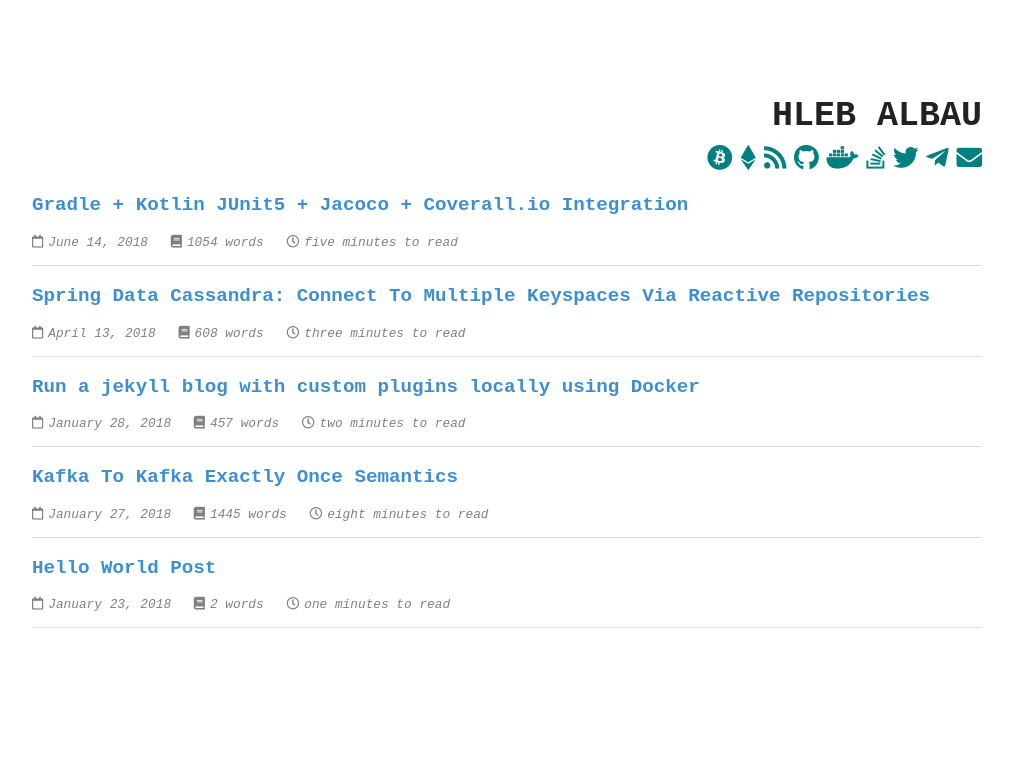
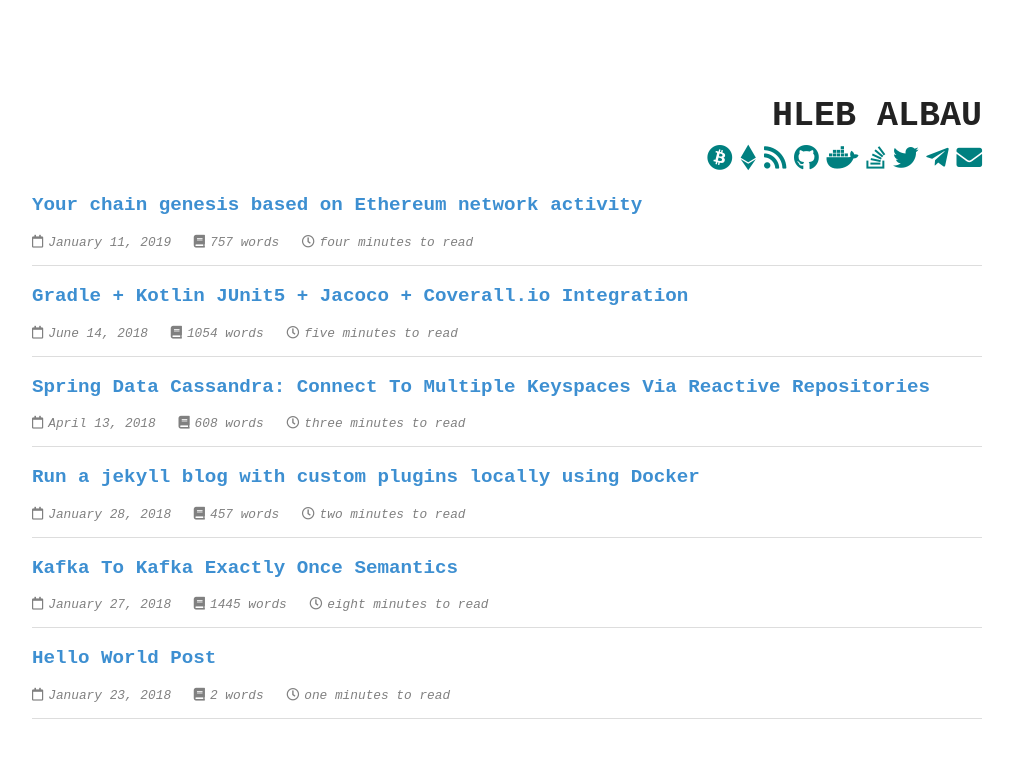
Before and after one commit to asadovka/hleb-albau.github.io, a Jekyll site: the page built from index.html, in a window 1280 px wide. Shown: the top 758 px of the page, without its empty margins (133-1147 px from the left). Built offline with Jekyll 4.4.1, drawn with Linux system fonts in a browser that asks for light colours; some of the changed lines change nothing that is shown.

Commit message:
Chain genesis based on activity from other chain

````diff
--- /dev/null
+++ b/_posts/2019-01-11-your-chain-genesis-based-on-ethereum-network-activity.md
@@ -0,0 +1,105 @@
+---
+layout: post
+title:  "Your chain genesis based on Ethereum network activity"
+date:   2019-01-11
+excerpt: ""
+keywords:
+  - drop
+  - airdrop
+  - eth
+  - ethereum
+  - genesis
+  - chain
+  - blockchain
+  - crypto
+---
+
+ Recently, I worked on launching our chain [**cyberd**](https://github.com/cybercongress/cyberd)
+public testnet.
+To attract active crypto users we decided to create genesis,
+where 70% of genesis tokens will be dropped to Ethereum users.
+But how to select those users? Yeah, it a bit complicated question and worthy of a separate post.
+All we need to know for now, that we can select them from other chain based on their activity.
+But ... how to transfer them tokens safely?
+
+
+## When crypto helps
+
+ Most of the chains based on same crypto principle. A user generates private\public keys pair.
+Keeping secret and signing transaction using a private key,
+announcing public key to others, thus they can verify transaction signer is you.
+Here we come to the interesting part:
+you can use a same private\public pair for different chains
+if they use a same signature verification mechanism.
+Knowing that we can assign tokens(based on some calculated rank) to **public** keys in our genesis chain,
+so that only users holding corresponding private keys can **unlock** assets.
+Seems easy, but ...
+
+
+## Address is not public key
+
+ A normal user doesn't see any private or public keys.
+Usually, key management is hidden by crypto wallets.
+Also, we are not working with public keys directly.
+Instead, chains generate more short and readable **addresses**, derived from public key.
+Mostly each chain has own address derivation logic,
+thus different chains for the same public key will generate different addresses.
+For example, **Ethereum** use next algorithm to obtain your account address:
+```text
+1. Start with the public key (64 bytes)
+2. Take the Keccak-256 hash of the public key. You should now have a string that is 32 bytes.
+3. Take the last 20 bytes of this public key (Keccak-256). These 20 bytes(40 characters) are the address.
+ When prefixed with 0x it becomes 42 characters long.
+```
+
+ One point I forgot to mention is that public key can be restored from a private one. Now we have next triple: private key -> public key -> address. Our drop scheme is transforming to:
+
+1. Calculate a rank for initial chain addresses. One of the best candidates currently is Ethereum.
+2. Parse initial chain and extract public keys for addresses from (1).
+3. Derive from collected public keys your chain addresses.
+4. Based on (1) drop assets to derived addresses in your genesis.
+
+ As I said earlier, the first part challenging itself.
+There are a lot of goals your drop can aim.
+According to drop intention you want to select a different group of user from an initial chain.
+It can be wales, or centralized exchange users or some dapp active participators.
+
+ The third and fourth parts are just regular coding routine.
+But the task of collecting public keys a bit tricky.
+
+
+## Collecting public keys
+
+ When you create a first outgoing transaction, you also attach your public key.
+Usually, it posted in compressed format as curve points.
+So, to collect public keys you have to download all first accounts outgoing transactions,
+restore public key to uncompressed format if necessary and put it somewhere for later access.
+Seems not complicated, but here we also should deal with a network, disk, or system errors.
+Also synced full node of an initial chain is required.
+
+ In our chain we use Ethereum is the initial chain.
+I found only one GitHub repository implementing required logic, but with some specific features.
+So I create [simple CLI app](https://github.com/hleb-albau/ethereum-pubkey-collector)
+to collect Ethereum public keys.
+Contributions are welcome!
+Currently, it takes about 1 day to parse whole Ethereum network.
+This project, besides collecting public keys, supports other commands such as create CSV file or serve HTTP endpoint.
+
+
+## Limitations
+
+ There are few limitations with the current drop approach.
+The first is about security. Users should trust your chain wallets to import their private keys.
+I strongly suggest using different keys for different chains.
+The best tactic here is to install wallet withing offline computer,
+just sign transaction, copy transaction bytes using a flash driver and delete wallet.
+Then a signed transaction can be sent via any chain provider securely.
+
+ The second limitation: only addresses with outgoing transactions can be used for a drop.
+No out transaction - no public key.
+It is almost impossible to reveal your private key using your public key,
+but some big holders prefer to use cold wallets with only incoming transactions for additional security.
+
+ Despite described limitations,
+generating dropping tokens based on others chains activity is very powered tool.
+Used wisely it can boost your projects from start. Buidl!
--- a/index.html
+++ b/index.html
@@ -1,11 +1,11 @@
 ---
 layout: default
 keywords:
-- jvm blog
-- kotlin blog
-- software development blog
-- programming blog
-- software blog
+- blockchain
+- crypto
+- software development
+- programming
+- blog
 ---
 
 
````
